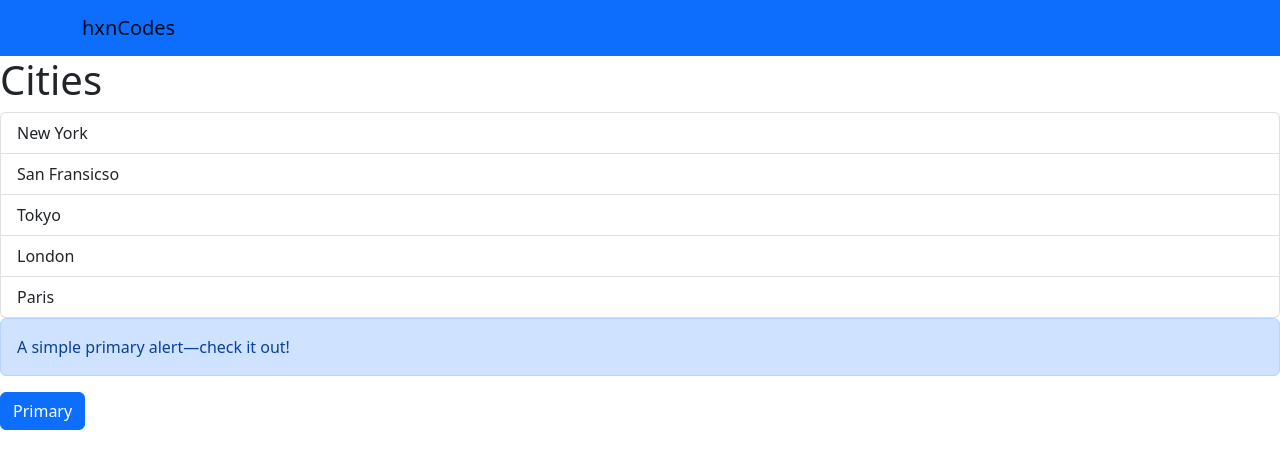
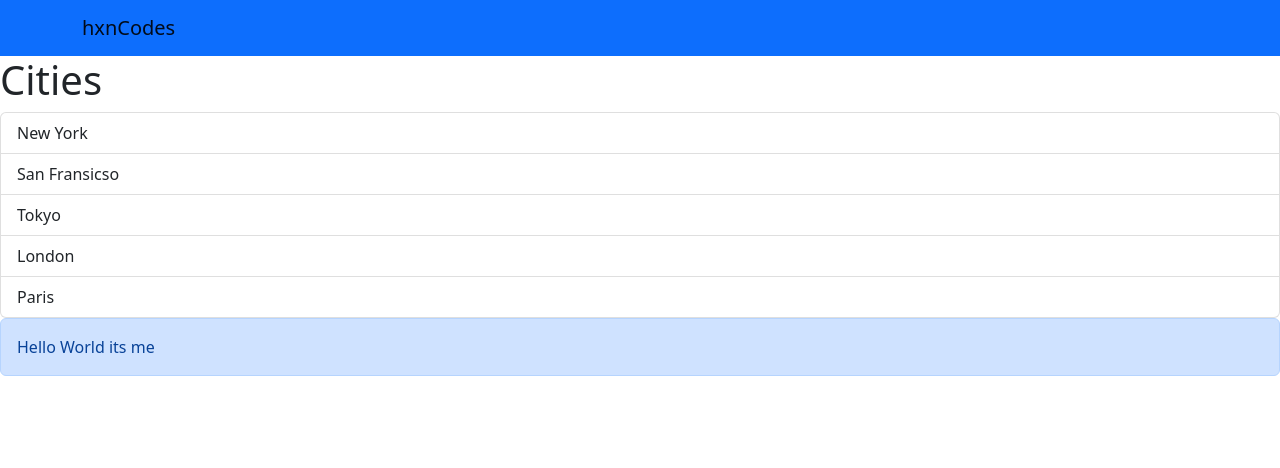
Before and after one commit to hxncodes/React18-Mosh, a React (Vite) app: page / in a window 1280 px wide. Shown: the top 468 px of the page. Built offline with nearby package versions, Linux system fonts and the light colour scheme.

Commit message:
Passing children as a ReactNode to have complex structure as children

```diff
--- a/components/Alerts.tsx
+++ b/components/Alerts.tsx
@@ -1,11 +1,14 @@
-import React from 'react'
+import React, { ReactNode } from 'react'
 
-const Alerts = () => {
+interface Props {
+  children: ReactNode;
+
+}
+const Alerts = ({ children }: Props) => {
   return (
-    <div><div className="alert alert-primary" role="alert">
-      A simple primary alert—check it out!
+    <div className="alert alert-primary" role="alert">
+      {children}
     </div>
-      <button type="button" className="btn btn-primary">Primary</button></div>
   )
 }
 
--- a/src/App.tsx
+++ b/src/App.tsx
@@ -14,7 +14,9 @@ const App = () => {
     <div>
       <NavBar />
       <ListGroup items={items} heading="Cities" onSelectItem={handleSelectItem} />
-      <Alerts />
+      <Alerts>
+        Hello World <span>its me</span>
+      </Alerts>
     </div>
   )
 }
```
